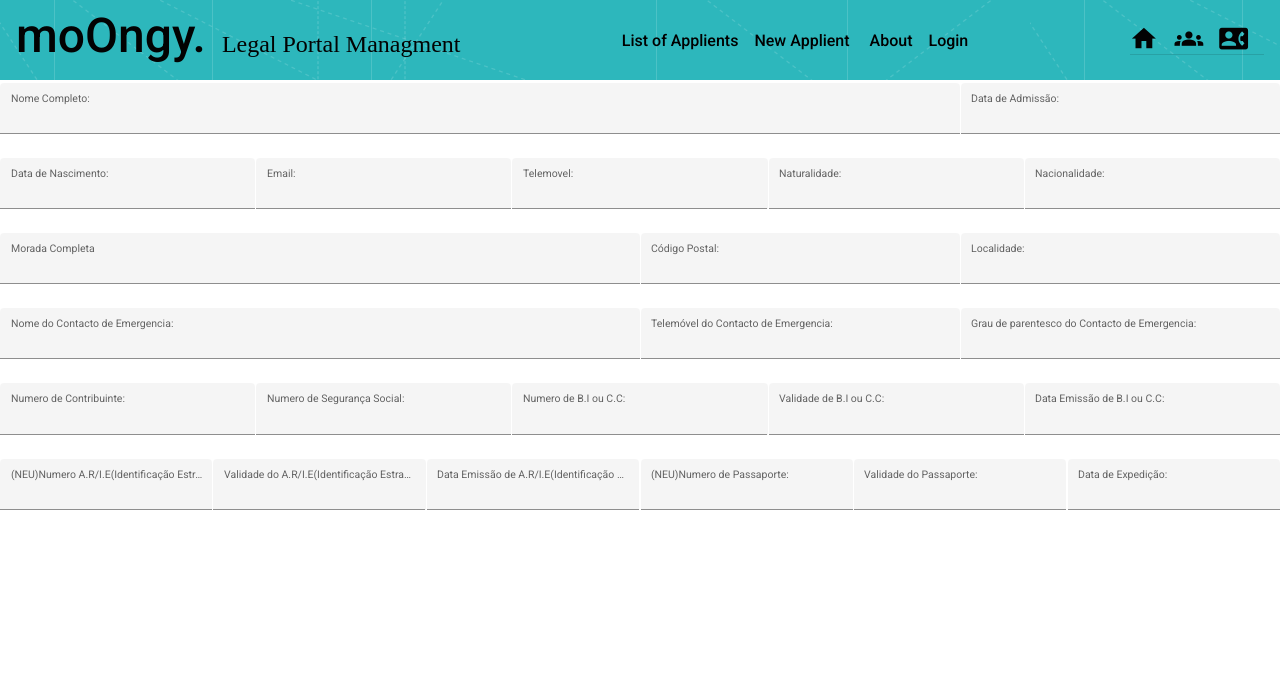
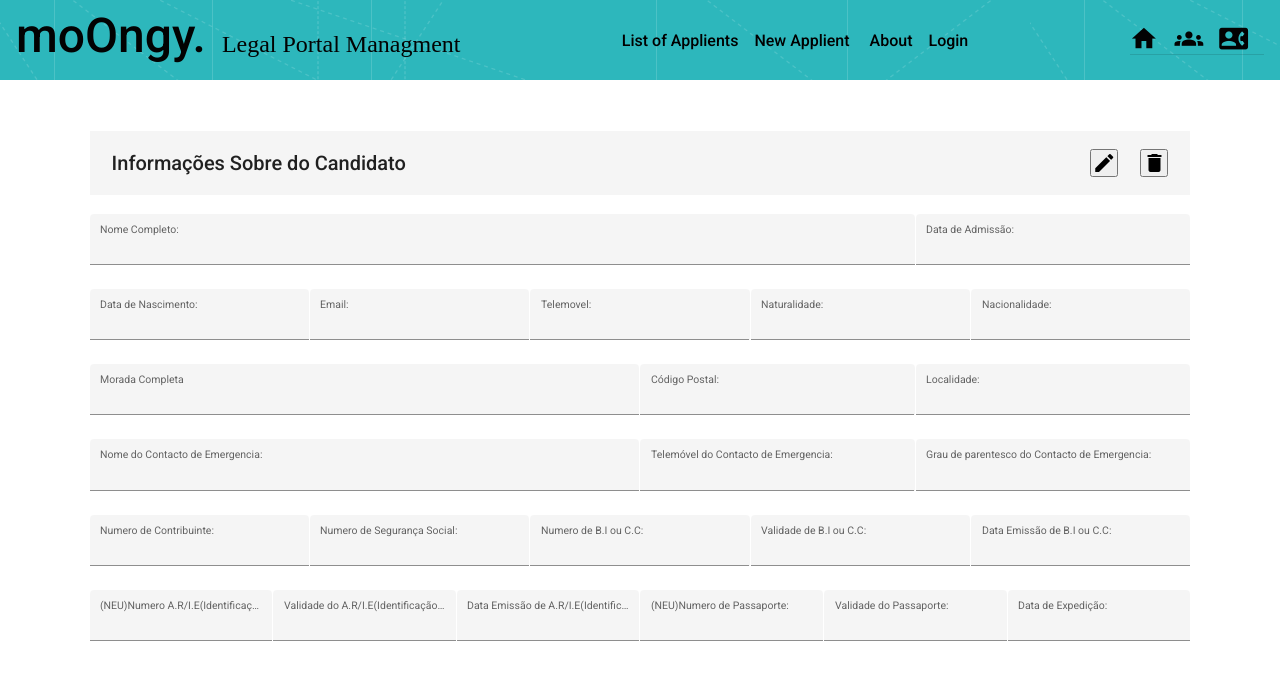
Before and after one commit to Tonyfilho/legalPortalManagment, an Angular app in the folder legalPortalManagment/: page /applient/1 in a window 1280 px wide. Shown: the top 680 px of the page. Built offline with nearby package versions, Linux system fonts and the light colour scheme; a web font is replaced by a local one.

Commit message:
acertando as grids

```diff
--- a/legalPortalManagment/src/app/app.module.ts
+++ b/legalPortalManagment/src/app/app.module.ts
@@ -16,6 +16,7 @@ import {MatPaginatorModule} from '@angular/material/paginator';
 import { MatInputModule } from '@angular/material/input';
 import {MatListModule} from '@angular/material/list';
 import {MatGridListModule} from '@angular/material/grid-list';
+
 
 
 import { ApplientsComponent } from '../app/applients/applients/applients.component';
--- a/legalPortalManagment/src/app/applients/applient/applient.component.css
+++ b/legalPortalManagment/src/app/applients/applient/applient.component.css
@@ -3,12 +3,18 @@
   padding: 0;
 }
 .main{
-   width: 100%;
-   /* color:rgb(202, 191, 191);*/
-   /* background-color:rgba(0, 0, 0, 1) !important;  */
+  width: 86%;
+  margin: auto;
+  margin-top:4%;
+
 }
 
-mat-form-field{
-  margin: 0;
-  padding: 0;
+.material-icons{
+  margin-right: 2%;
 }
+
+.spacer {
+  margin-left: 2%;
+  flex: 1 1 auto;
+
+}
--- a/legalPortalManagment/src/app/applients/applient/applient.component.html
+++ b/legalPortalManagment/src/app/applients/applient/applient.component.html
@@ -1,8 +1,20 @@
 <div class="main">
-  <form class="example-form">
+  <form class="form">
     <!-- 0º coluna  to ROOF-->
-    <mat-grid-list cols="4" rowHeight="5rem">
-      <mat-grid-tile colspan="4"> </mat-grid-tile>
+    <mat-grid-list cols="1" rowHeight="4rem"></mat-grid-list>
+    <!-- toolBar -->
+    <mat-grid-list cols="1" rowHeight="6rem">
+      <mat-grid-tile colspan="1">
+        <mat-toolbar>
+          <span class="spacer">Informações Sobre do Candidato</span>
+          <button mat-icon-button class="example-icon material-icons" aria-label="Example icon-button with heart icon">
+            <span class="material-icons">mode_edit</span>
+          </button>
+          <button mat-icon-button class="example-icon material-icons" aria-label="Example icon-button with share icon">
+            <mat-icon>delete</mat-icon>
+          </button>
+        </mat-toolbar>
+      </mat-grid-tile>
     </mat-grid-list>
     <!-- 1º Grid  nome e data de admissão -->
     <mat-grid-list cols="4" rowHeight="4.7rem" gutterSize="1px">
@@ -154,8 +166,8 @@
         </mat-form-field>
       </mat-grid-tile>
     </mat-grid-list>
-     <!-- 5º Grid  Documentos de Portugal -->
-     <mat-grid-list cols="5" rowHeight="4.7rem" gutterSize="1px">
+    <!-- 5º Grid  Documentos de Portugal -->
+    <mat-grid-list cols="5" rowHeight="4.7rem" gutterSize="1px">
       <mat-grid-tile colspan="1">
         <mat-form-field
           floatLabel="always"
@@ -209,8 +221,8 @@
         </mat-form-field>
       </mat-grid-tile>
     </mat-grid-list>
-     <!-- 5º Grid  Documentos de fora da União Europeia -->
-     <mat-grid-list cols="6" rowHeight="4.7rem" gutterSize="1px">
+    <!-- 5º Grid  Documentos de fora da União Europeia -->
+    <mat-grid-list cols="6" rowHeight="4.7rem" gutterSize="1px">
       <mat-grid-tile colspan="1">
         <mat-form-field
           floatLabel="always"
@@ -239,7 +251,9 @@
           color="primary"
           style="width: 100%"
         >
-          <mat-label>Data Emissão de A.R/I.E(Identificação Estrangeira):</mat-label>
+          <mat-label
+            >Data Emissão de A.R/I.E(Identificação Estrangeira):</mat-label
+          >
           <input matInput />
         </mat-form-field>
       </mat-grid-tile>
@@ -271,7 +285,7 @@
           color="primary"
           style="width: 100%"
         >
-          <mat-label>Data de  Expedição:</mat-label>
+          <mat-label>Data de Expedição:</mat-label>
           <input matInput />
         </mat-form-field>
       </mat-grid-tile>
```
